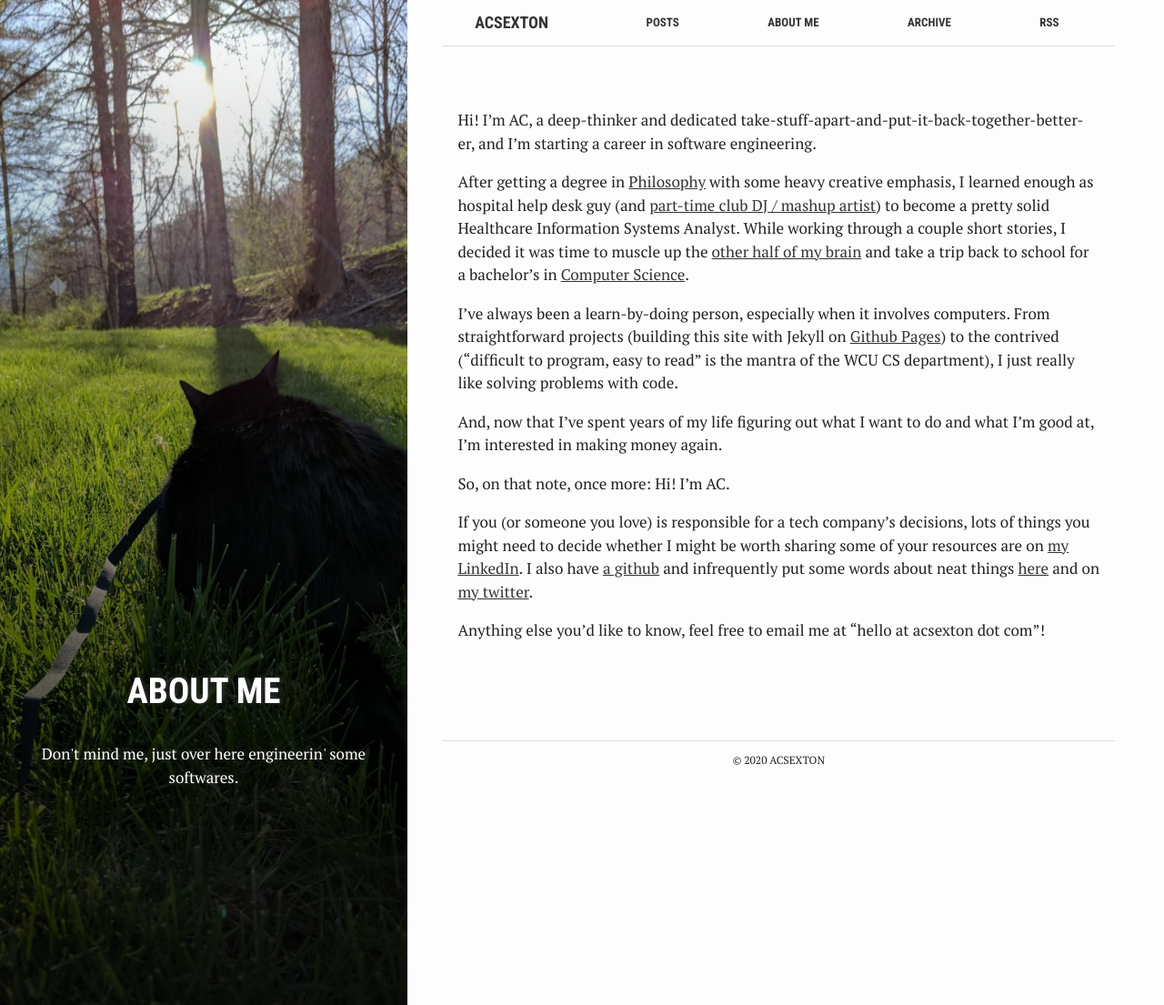
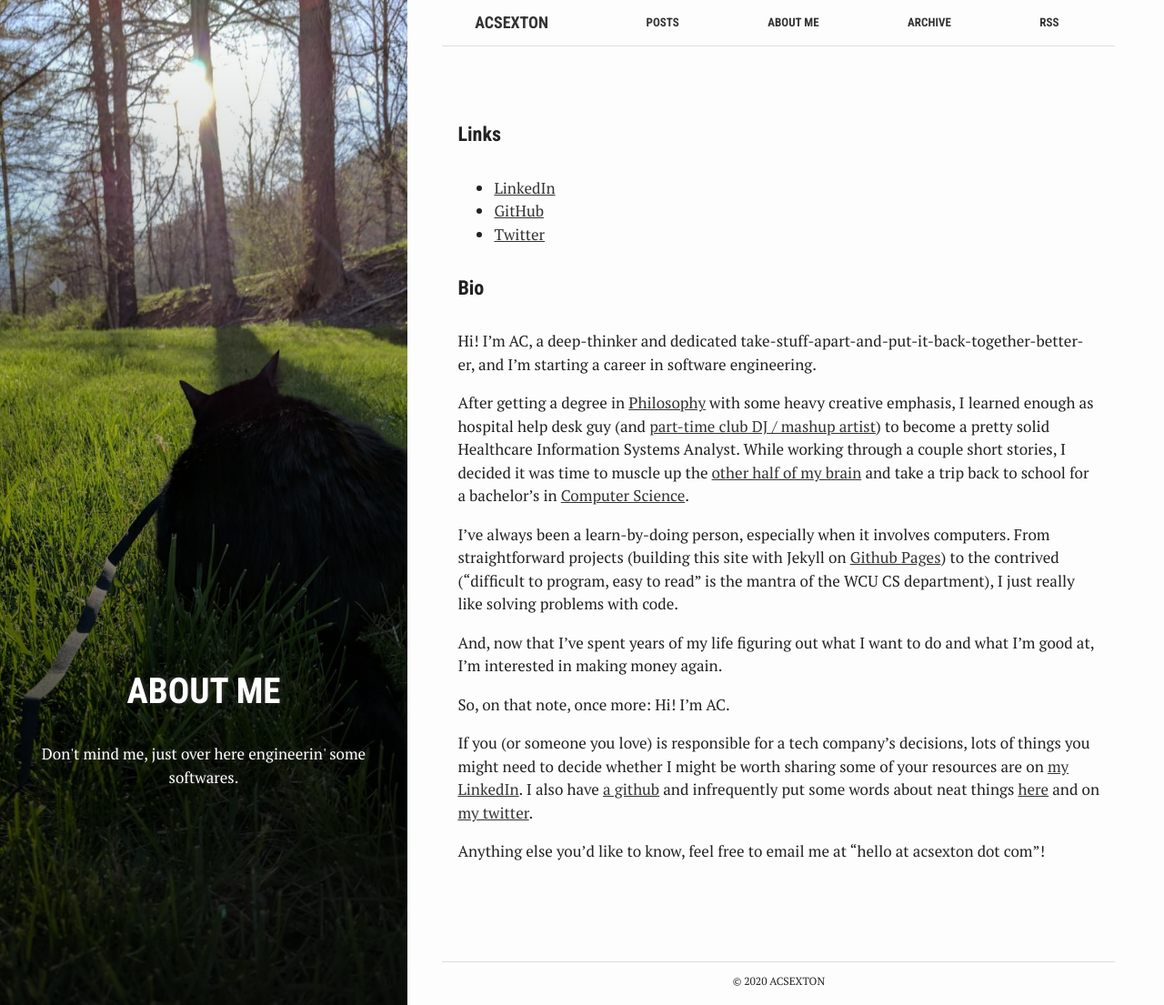
Before and after one commit to acsexton/acsexton.github.io, a Jekyll site: the page built from pages/aboutme.md, in a window 1280 px wide and 1105 px high. Shown: the whole window at 91% size. Built offline with Jekyll 4.4.1, drawn with Linux system fonts in a browser that asks for light colours.

Commit message:
make links more obvious

```diff
--- a/pages/aboutme.md
+++ b/pages/aboutme.md
@@ -8,6 +8,12 @@
 # active: about               # Title for navigation
 ---
 
+#### Links ####
+* [LinkedIn](https://www.linkedin.com/in/acsexton/)
+* [GitHub](https://github.com/acsexton/)
+* [Twitter](https://twitter.com/ac_sexton)
+
+#### Bio ####
 Hi! I'm AC, a deep-thinker and dedicated take-stuff-apart-and-put-it-back-together-better-er, and I'm starting a career in software engineering.
 
 After getting a degree in [Philosophy](https://www.wcu.edu/learn/departments-schools-colleges/cas/humanities/pardept/index.aspx) with some heavy creative emphasis, I learned enough as hospital help desk guy (and [part-time club DJ / mashup artist](https://soundcloud.com/barrowlights/tracks)) to become a pretty solid Healthcare Information Systems Analyst. While working through a couple short stories, I decided it was time to muscle up the [other half of my brain](https://www.britannica.com/story/are-there-really-right-brained-and-left-brained-people) and take a trip back to school for a bachelor's in [Computer Science](https://www.wcu.edu/learn/programs/computer-science/index.aspx).
```
